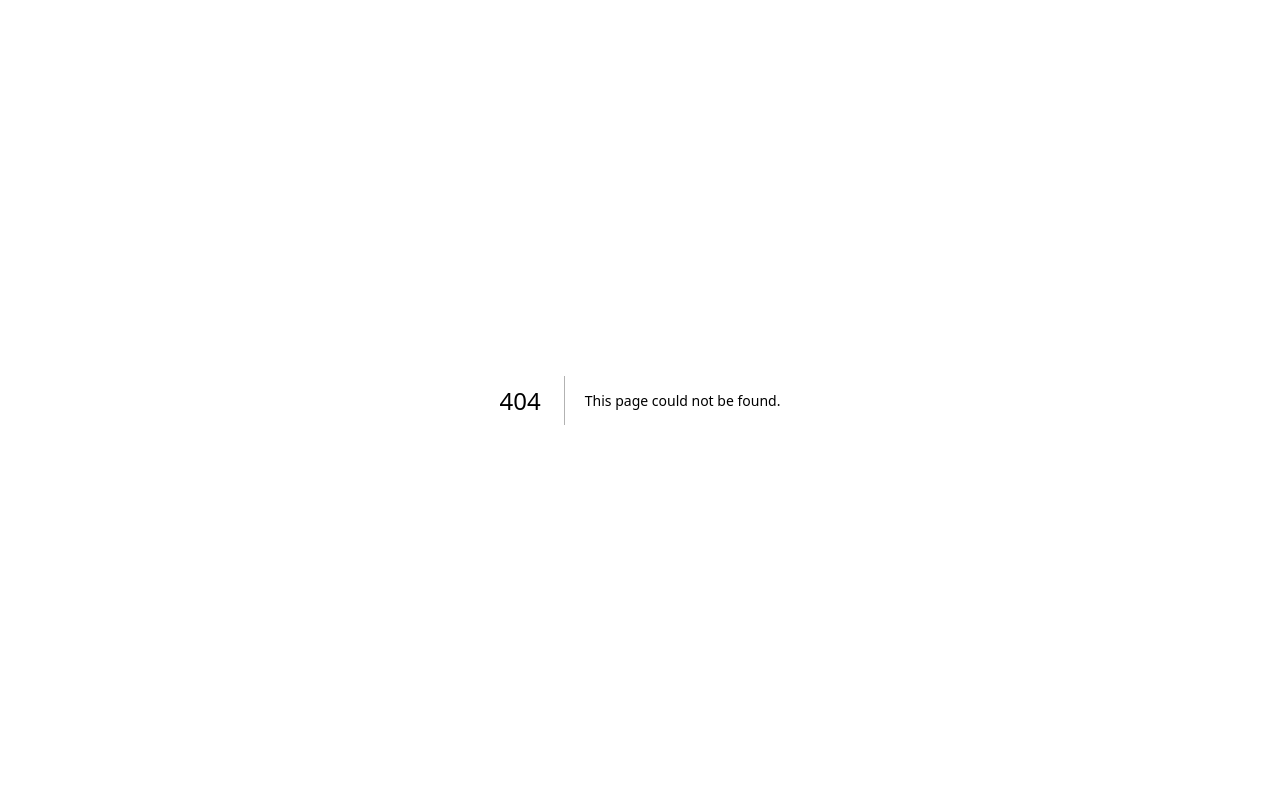
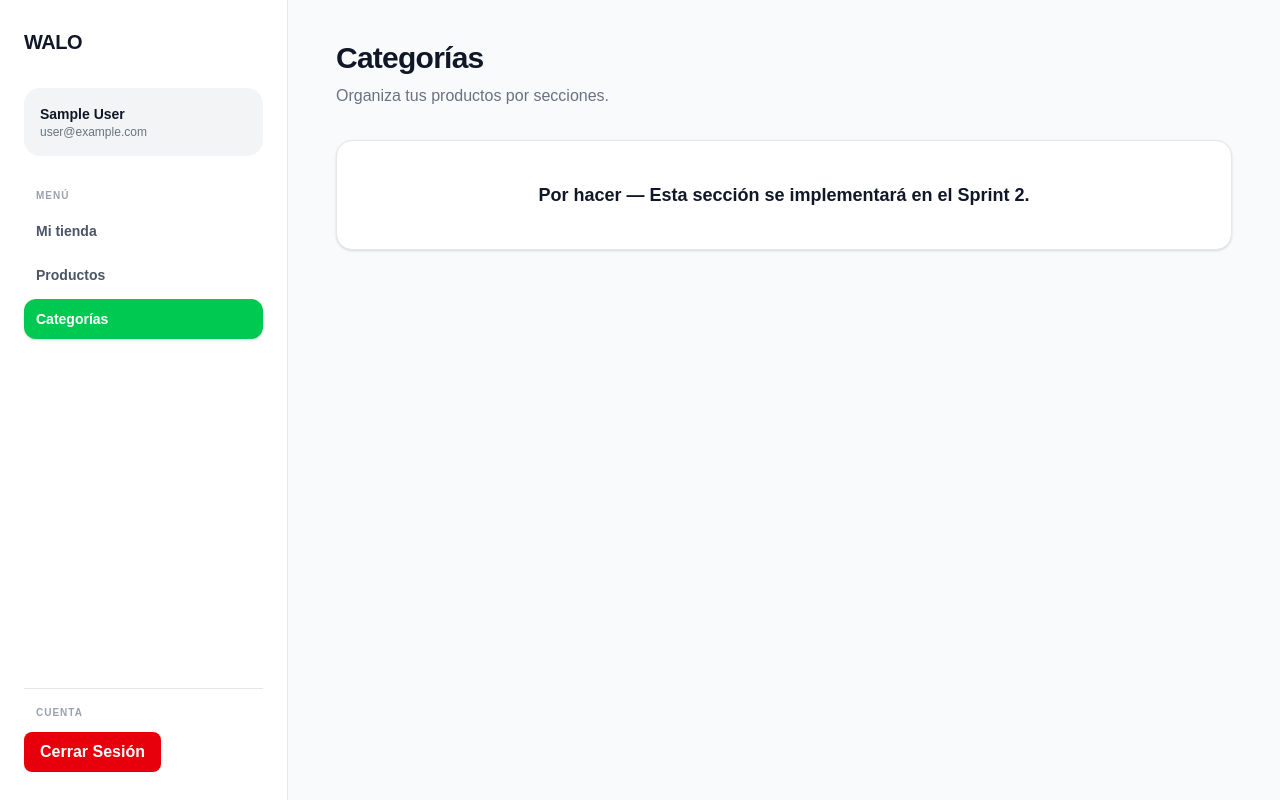
Before and after one commit to cocontador/walo-saas, a Next.js app: page /dashboard/categories in a window 1280 px wide. Before the commit this address had no page. Built offline with nearby package versions, Linux system fonts and the light colour scheme; no server answers; sample sign-in values are in the browser's storage.

Commit message:
feat: implementar DashboardLayout y DashboardShell con control de sesion e invalidacion de ruta

```diff
--- /dev/null
+++ b/src/app/dashboard/categories/page.tsx
@@ -0,0 +1,16 @@
+export default function CategoriesPage() {
+  return (
+    <section className="mx-auto w-full max-w-4xl">
+      <header className="mb-8">
+        <h1 className="text-3xl font-bold tracking-tight text-gray-900">Categorías</h1>
+        <p className="mt-2 text-gray-500">Organiza tus productos por secciones.</p>
+      </header>
+
+      <div className="rounded-2xl border border-gray-200 bg-white p-10 text-center shadow-sm">
+        <p className="text-lg font-semibold text-gray-900">
+          Por hacer — Esta sección se implementará en el Sprint 2.
+        </p>
+      </div>
+    </section>
+  )
+}
--- /dev/null
+++ b/src/app/dashboard/layout.tsx
@@ -0,0 +1,26 @@
+import { getServerSession } from 'next-auth'
+import { redirect } from 'next/navigation'
+
+import { DashboardShell } from '@/features/dashboard/components/DashboardShell'
+import { authOptions } from '@/server/auth'
+
+type DashboardLayoutProps = {
+  children: React.ReactNode
+}
+
+export default async function DashboardLayout({ children }: DashboardLayoutProps) {
+  const session = await getServerSession(authOptions)
+
+  if (!session?.user) {
+    redirect('/login')
+  }
+
+  return (
+    <DashboardShell
+      userName={session.user.name ?? 'Usuario'}
+      userEmail={session.user.email ?? 'sin-correo@walo.local'}
+    >
+      {children}
+    </DashboardShell>
+  )
+}
--- a/src/app/dashboard/page.tsx
+++ b/src/app/dashboard/page.tsx
@@ -97,15 +97,6 @@ export default async function DashboardPage() {
               <StoreStatusButton storeId={store.id} isActive={store.isActive} />
             </div>
 
-            <div className="mt-6">
-              <Link
-                href="/dashboard/products"
-                className="inline-block rounded-xl bg-green-500 px-6 py-3 text-center font-semibold text-white transition-all hover:bg-green-600"
-              >
-                Crear nuevo producto
-              </Link>
-            </div>
-
             <div className="mt-6 border-t border-gray-100 pt-6">
               <h3 className="font-semibold text-gray-900 mb-4">Editar datos de tienda</h3>
               <StoreForm
@@ -119,22 +110,7 @@ export default async function DashboardPage() {
           </div>
         )}
 
-        <div className="grid grid-cols-1 sm:grid-cols-3 gap-4">
-          {[
-            { title: 'Agregar producto', desc: 'Sube fotos, precios y descripciones.', icon: '📦' },
-            { title: 'Compartir catálogo', desc: 'Envía el link por WhatsApp.', icon: '🔗' },
-            { title: 'Ver pedidos', desc: 'Gestiona los pedidos entrantes.', icon: '📋' },
-          ].map((card) => (
-            <div
-              key={card.title}
-              className="bg-white rounded-2xl border border-gray-200 p-5 shadow-sm hover:shadow-md transition-shadow"
-            >
-              <div className="text-3xl mb-3">{card.icon}</div>
-              <h3 className="font-semibold text-gray-900">{card.title}</h3>
-              <p className="text-sm text-gray-500 mt-1">{card.desc}</p>
-            </div>
-          ))}
-        </div>
+
       </main>
     </div>
   )
--- /dev/null
+++ b/src/features/dashboard/components/DashboardShell.tsx
@@ -0,0 +1,135 @@
+'use client'
+
+import Link from 'next/link'
+import { usePathname } from 'next/navigation'
+import { useState } from 'react'
+
+import { SignOutButton } from '@/features/auth/components/SignOutButton'
+
+type DashboardShellProps = {
+  userName: string
+  userEmail: string
+  children: React.ReactNode
+}
+
+type NavItem = {
+  label: string
+  href: string
+}
+
+const navItems: NavItem[] = [
+  { label: 'Mi tienda', href: '/dashboard' },
+  { label: 'Productos', href: '/dashboard/products' },
+  { label: 'Categorías', href: '/dashboard/categories' },
+]
+
+function navItemClasses(isActive: boolean) {
+  if (isActive) {
+    return 'flex items-center rounded-xl bg-green-500 px-3 py-2.5 text-sm font-semibold text-white shadow-sm'
+  }
+
+  return 'flex items-center rounded-xl px-3 py-2.5 text-sm font-semibold text-gray-600 transition hover:bg-gray-100 hover:text-gray-900'
+}
+
+export function DashboardShell({ userName, userEmail, children }: DashboardShellProps) {
+  const pathname = usePathname()
+  const [isMobileOpen, setIsMobileOpen] = useState(false)
+
+  const SidebarContent = (
+    <div className="flex h-full flex-col">
+      <div className="mb-8 flex items-center justify-between">
+        <Link
+          href="/dashboard"
+          className="text-xl font-bold tracking-tight text-gray-900"
+          onClick={() => setIsMobileOpen(false)}
+        >
+          WALO
+        </Link>
+        <button
+          type="button"
+          onClick={() => setIsMobileOpen(false)}
+          className="rounded-lg p-2 text-gray-500 hover:bg-gray-100 lg:hidden"
+          aria-label="Cerrar menú"
+        >
+          ✕
+        </button>
+      </div>
+
+      <div className="mb-8 rounded-2xl bg-gray-100 p-4">
+        <p className="truncate text-sm font-semibold text-gray-900">{userName}</p>
+        <p className="truncate text-xs text-gray-500">{userEmail}</p>
+      </div>
+
+      <nav className="flex-1 space-y-1">
+        <p className="mb-2 px-3 text-[10px] font-bold uppercase tracking-widest text-gray-400">
+          Menú
+        </p>
+        {navItems.map((item) => {
+          const isActive =
+            pathname === item.href ||
+            (item.href !== '/dashboard' && pathname.startsWith(item.href))
+
+          return (
+            <Link
+              key={item.href}
+              href={item.href}
+              className={navItemClasses(isActive)}
+              onClick={() => setIsMobileOpen(false)}
+            >
+              {item.label}
+            </Link>
+          )
+        })}
+      </nav>
+
+      <div className="mt-6 border-t border-gray-200 pt-4">
+        <p className="mb-3 px-3 text-[10px] font-bold uppercase tracking-widest text-gray-400">
+          Cuenta
+        </p>
+        <SignOutButton />
+      </div>
+    </div>
+  )
+
+  return (
+    <div className="min-h-screen bg-gray-50">
+      <div className="mx-auto flex min-h-screen w-full max-w-[1600px]">
+        <aside className="hidden w-72 shrink-0 border-r border-gray-200 bg-white px-6 py-7 lg:block">
+          {SidebarContent}
+        </aside>
+
+        {isMobileOpen && (
+          <div className="fixed inset-0 z-40 lg:hidden">
+            <button
+              type="button"
+              aria-label="Cerrar menú"
+              className="absolute inset-0 bg-black/30"
+              onClick={() => setIsMobileOpen(false)}
+            />
+            <aside className="relative z-50 h-full w-72 bg-white px-6 py-7 shadow-xl">
+              {SidebarContent}
+            </aside>
+          </div>
+        )}
+
+        <div className="flex min-h-screen flex-1 flex-col">
+          <header className="flex items-center justify-between border-b border-gray-200 bg-white px-4 py-4 lg:hidden">
+            <Link href="/dashboard" className="text-lg font-bold tracking-tight text-gray-900">
+              WALO
+            </Link>
+            <button
+              type="button"
+              onClick={() => setIsMobileOpen(true)}
+              className="rounded-lg p-2 text-gray-600 hover:bg-gray-100"
+              aria-label="Abrir menú"
+            >
+              ☰
+            </button>
+          </header>
+
+          <main className="flex-1 p-6 md:p-8 xl:p-10">{children}</main>
+        </div>
+      </div>
+    </div>
+  )
+}
```
